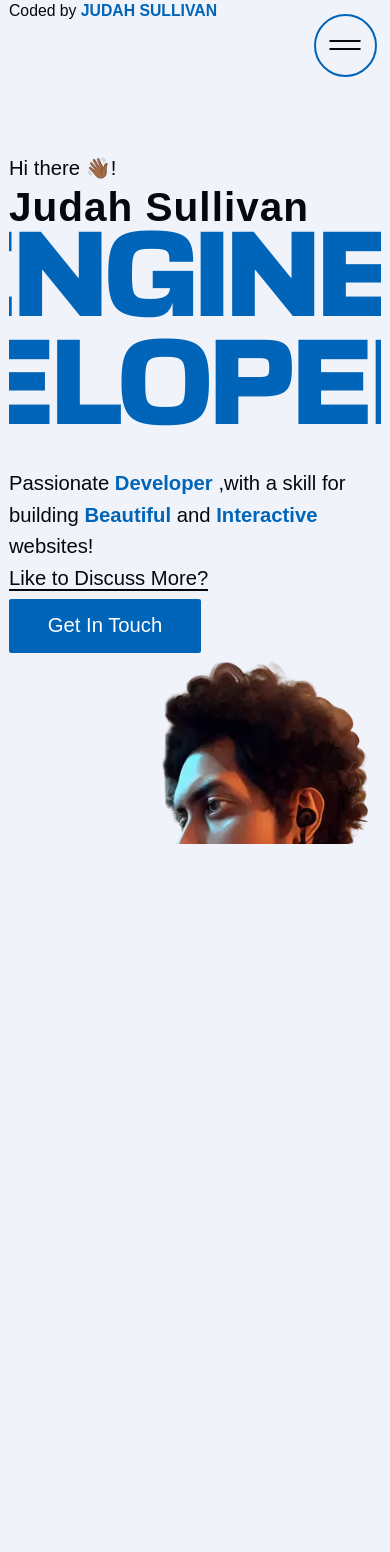
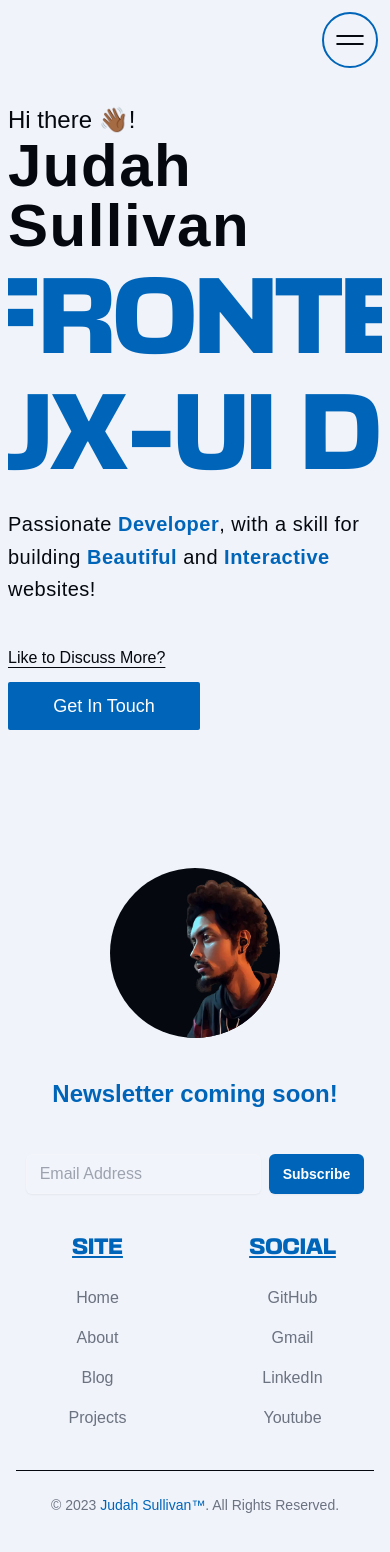
Before and after one commit to judahsullivan/Tina-Blog, a Next.js app: page / in a window 390 px wide. Shown: the top 1552 px of the page. Before the commit the page ends 844 px from the top, so only its background shows below. Built offline with nearby package versions, Linux system fonts and the light colour scheme; a web font is replaced by a local one.

Commit message:
added footer testing on mobile

```diff
--- a/src/components/layouts/AppLayout/index.tsx
+++ b/src/components/layouts/AppLayout/index.tsx
@@ -1,12 +1,13 @@
+import Footer from '@/components/navigation/footer';
 import Nav from '@/components/navigation/nav';
-
-import { Fragment, ReactNode, useState } from 'react';
+import { Fragment, ReactNode  } from 'react';
 
 export default function AppLayout({ children }: { children: ReactNode }) {
   return (
     <Fragment>
       <Nav />
       <div className="w-full ">{children}</div>
+      <Footer />
     </Fragment>
   );
 }
--- /dev/null
+++ b/src/components/navigation/footer/footer.ts
@@ -0,0 +1,39 @@
+import { IconType } from "react-icons";
+import {SiGithub, SiGmail, SiLinkedin, SiYoutube} from 'react-icons/si'
+
+type Link = {
+  name?: string;
+  url: string;
+  icon?: IconType;
+};
+
+type FooterSection = {
+  sectionName: string;
+  links: Link[];
+};
+
+export type FooterProps = {
+  pageLinks: FooterSection;
+  externalLinks: FooterSection;
+};
+
+export const footerData: FooterProps = {
+  pageLinks: {
+    sectionName: 'Site',
+    links: [
+      { name: 'Home', url: '/home' },
+      { name: 'About', url: '/about' },
+      { name: 'Blog', url: '/about' },
+      { name: 'Projects', url: '/about' }
+    ]
+  },
+  externalLinks: {
+    sectionName: 'Social',
+    links: [
+      { name: 'GitHub', url: 'https://github.com', icon:SiGithub  },
+      { name: 'Gmail', url: 'https://www.google.com', icon: SiGmail },
+      { name: 'LinkedIn', url: 'https://www.google.com', icon: SiLinkedin },
+      { name: 'Youtube', url: 'https://www.google.com', icon:SiYoutube }
+    ]
+  }
+};
--- /dev/null
+++ b/src/components/navigation/footer/index.tsx
@@ -0,0 +1,85 @@
+import Image from 'next/image';
+import { FooterProps, footerData } from './footer';
+import HeroImage from '@/public/images/hero.webp';
+
+export default function Footer({externalLinks}: FooterProps) {
+  return (
+    <footer className="">
+      <div className="mx-auto w-full max-w-screen-xl p-4 py-6 lg:py-8">
+        <div className="flex justify-between w-full flex-col-reverse md:flex-row gap-10 items-center md:items-start">
+          <div className="grid grid-cols-2 gap-8 w-full text-center md:text-left">
+            {Object.values(footerData).map((section) => (
+              <div key={section.sectionName}>
+                <h2 className="mb-6 font-grotesque font-semibold text-theme-accent uppercase  text-xl underline underline-offset-2">
+                  {section.sectionName}
+                </h2>
+                <ul className="text-gray-500 dark:text-gray-400 font-medium">
+                  {section.links.map((link) => (
+                    <li key={link.name} className="mb-4">
+                      <a href={link.url} className="text-md hover:underline">
+                        {link.name}
+                      </a>
+                    </li>
+                  ))}
+                </ul>
+              </div>
+            ))}
+          </div>
+
+          <div className="flex w-full flex-col items-center gap-5">
+            <h2 className="text-2xl text-theme-accent font-bold"> Newsletter coming soon!</h2>
+            <div className="mt-6 flex gap-2 max-w-md ">
+              <label htmlFor="email-address" className="sr-only">
+                Email address
+              </label>
+              <input
+                id="email-address"
+                name="email"
+                type="email"
+                autoComplete="email"
+                required
+                className="min-w-0 flex-auto rounded-md border-0 bg-white/5 px-3.5 py-2 text-white shadow-sm ring-1 ring-inset ring-white/10 focus:ring-2 focus:ring-inset sm:text-sm sm:leading-6"
+                placeholder="Email Address"
+              />
+              <button
+                type="submit"
+                className="flex-none rounded-md bg-theme-accent px-3.5 py-2.5 text-sm font-semibold text-white shadow-sm"
+              >
+                Subscribe
+              </button>
+            </div>
+          </div>
+          <div>
+            <a
+              href="https://flowbite.com/"
+              className="flex items-center bg-theme-inverted relative  w-[170px] h-[170px] overflow-hidden rounded-full"
+            >
+              <Image
+                src={HeroImage}
+                className=" object-contain w-[200px] h-[200px] absolute top-2 left-8 "
+                alt="FlowBite Logo"
+              />
+            </a>
+          </div>
+
+          {/* Your dynamic link sections */}
+                 </div>
+
+        {/* Your remaining content */}
+        <hr className="my-6 border-theme-base sm:mx-auto lg:my-8" />
+
+        <div className="flex flex-col md:flex-row items-center sm:justify-between">
+          <span className="text-sm text-gray-500 sm:text-center dark:text-gray-400">
+            © 2023 <span className="text-theme-accent">Judah Sullivan™</span>. All Rights
+            Reserved.
+          </span>
+          <div className="flex mt-4 space-x-5 sm:justify-center sm:mt-0">
+            {/* {externalLinks.links.map((link) => ( */}
+            {/* <Icon name={link.icon}/> */}
+            {/* ))} */}
+          </div>
+        </div>
+      </div>
+    </footer>
+  );
+}
--- a/src/components/navigation/menu/index.tsx
+++ b/src/components/navigation/menu/index.tsx
@@ -8,18 +8,18 @@ const menuVariants = {
       type: 'spring',
       stiffness: 20,
       restDelta: 2,
-      ease: [0.65, 0, 0.35, 1],
-    },
+      ease: [0.65, 0, 0.35, 1]
+    }
   }),
   closed: {
-    clipPath: 'circle(30px at calc(100% - 45px) 45px)',
+    clipPath: 'circle(20px at calc(100% - 45px) 45px)',
     transition: {
       delay: 0.5,
       duratio: 1,
       type: 'spring',
       stiffness: 400,
       damping: 40,
-      ease: [0.65, 0, 0.35, 1],
+      ease: [0.65, 0, 0.35, 1]
     }
   }
 };
@@ -35,7 +35,6 @@ export default function Menu() {
 
         <ThemeToggle />
       </div>
-
     </motion.div>
   );
 }
--- a/src/components/navigation/nav/index.tsx
+++ b/src/components/navigation/nav/index.tsx
@@ -8,11 +8,7 @@ export default function Nav(props: {}) {
 
   return (
     <header className="absolute top-0 z-20">
-      <p className="text-sm px-2">
-        Coded by <span className="uppercase">Judah Sullivan</span>
-      </p>
-
-      <motion.nav initial={false} animate={isOpen ? 'open' : 'closed'}>
+          <motion.nav initial={false} animate={isOpen ? 'open' : 'closed'}>
         <Menu />
         <ToggleButton toggle={() => toggleOpen()} />
       </motion.nav>
--- a/src/components/settings/ThemeToggle/index.tsx
+++ b/src/components/settings/ThemeToggle/index.tsx
@@ -26,7 +26,7 @@ export default function ThemeToggle() {
           className={`p-2 ${
             theme === option.value
               ? "bg-theme-accent rounded-md text-white"
-              : "text-theme-inverted"
+              : "text-theme-base"
           }`}
           onClick={() => setTheme(option.value)}
           data-test-id="theme-selector"
--- a/src/components/views/home/Hero/index.tsx
+++ b/src/components/views/home/Hero/index.tsx
@@ -1,17 +1,14 @@
 import ParallaxText from '@/components/animations/banner';
-import Image from 'next/image';
-import HeroImage from '@/public/images/hero.webp';
 import MaskedText from '@/components/animations/maskedText';
-import { useScroll, useTransform, motion } from 'framer-motion';
-import { useInView } from 'react-intersection-observer';
+import {  motion } from 'framer-motion';
 
 export default function Hero() {
   return (
     <motion.section className="w-full relative overflow-hidden min-h-screen p-2 mx-auto  ">
-      <div className=" pt-[8rem]">
+      <div className=" pt-[6rem] flex-col flex gap-5">
         <MaskedText>
-          <p className="text-lg ">Hi there 👋🏾!</p>
-          <h4 className="text-4xl font-bold tracking-wide">Judah Sullivan</h4>
+          <p className="text-2xl ">Hi there 👋🏾!</p>
+          <h4 className="text-6xl font-bold tracking-wide">Judah Sullivan</h4>
         </MaskedText>
         <MaskedText>
           <ParallaxText baseVelocity={-5}> FrontEnd Engineer - </ParallaxText>
@@ -19,19 +16,17 @@ export default function Hero() {
         <MaskedText>
           <ParallaxText baseVelocity={-5}> UX-UI Developer - </ParallaxText>
         </MaskedText>
-        <div className="pt-5">
+        <div className="">
           <MaskedText>
-            <p>
-              Passionate <span>developer</span> ,with a skill for building <span>beautiful</span>{' '}
+            <p className="text-xl leading-relaxed tracking-wide">
+              Passionate <span>developer</span>, with a skill for building <span>beautiful</span>{' '}
               and <span>interactive</span> websites!
             </p>
           </MaskedText>
-          <div className=" max-w-lg h-  flex flex-col">
-            <div className="flex gap-2 ">
+          <div className=" max-w-lg mt-10 gap-2 flex flex-col">
               <MaskedText>
                 <p className=" underline underline-offset-4">Like to Discuss More?</p>
               </MaskedText>
-            </div>
             <div className="pt-1">
               <motion.button
                 initial={{
@@ -67,15 +62,6 @@ export default function Hero() {
             </div>
           </div>
         </div>
-        <div className="absolute right-0  md:top-60 w-[250px] lg:w-[300px]">
-          <Image
-            width={400}
-            height={400}
-            className="object-cover"
-            src={HeroImage}
-            alt="Ai Image of me"
-          />
-        </div>
       </div>
     </motion.section>
   );
--- /dev/null
+++ b/src/pages/about/index.tsx
@@ -0,0 +1,12 @@
+
+
+
+
+
+export default function About(){
+  return(
+  <div>
+      About
+    </div>
+  )
+}
--- /dev/null
+++ b/src/pages/blog/index.tsx
@@ -0,0 +1,14 @@
+
+
+
+
+
+
+export default function Blog(){
+
+  return(
+  <div>
+      Blog
+    </div>
+  )
+}
--- /dev/null
+++ b/src/pages/projects/index.tsx
@@ -0,0 +1,14 @@
+
+
+
+
+
+
+
+export default function Projects(){
+  return(
+  <div className="">
+      Projects
+    </div>
+  )
+}
--- a/src/styles/globals.css
+++ b/src/styles/globals.css
@@ -49,7 +49,7 @@
 
   html,
   body {
-    @apply w-full min-h-[100dvh]  text-lg font-light scroll-smooth  bg-theme-base font-aileron text-theme-base;
+    @apply w-full min-h-[100dvh]  font-light scroll-smooth  bg-theme-base font-aileron text-theme-base;
   }
 
   h1 {
```
